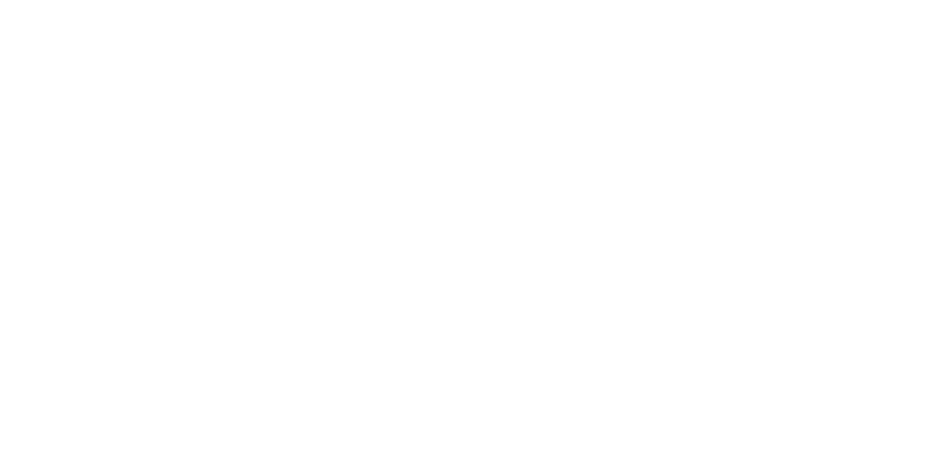
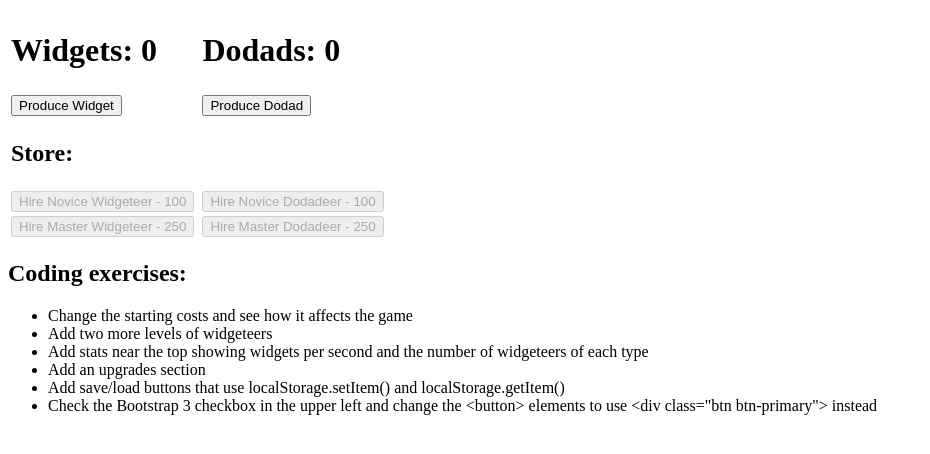
Before and after one commit to galamdring/galamdring.github.io, a plain HTML site: page index.html in a window 1280 px wide. Shown: the whole page, without its empty margins (0-930 px from the left). Drawn offline with nearby package versions, Linux system fonts and the light colour scheme.

Commit message:
Update index.html

```diff
--- a/index.html
+++ b/index.html
@@ -16,7 +16,7 @@
   </style>
 
   <script id="insert"></script>
-  <script type="text/javascript" src="widgets.js"/>
+  <script type="text/javascript" src="widgets.js"></script>
 
 </head>
 <body>
```
